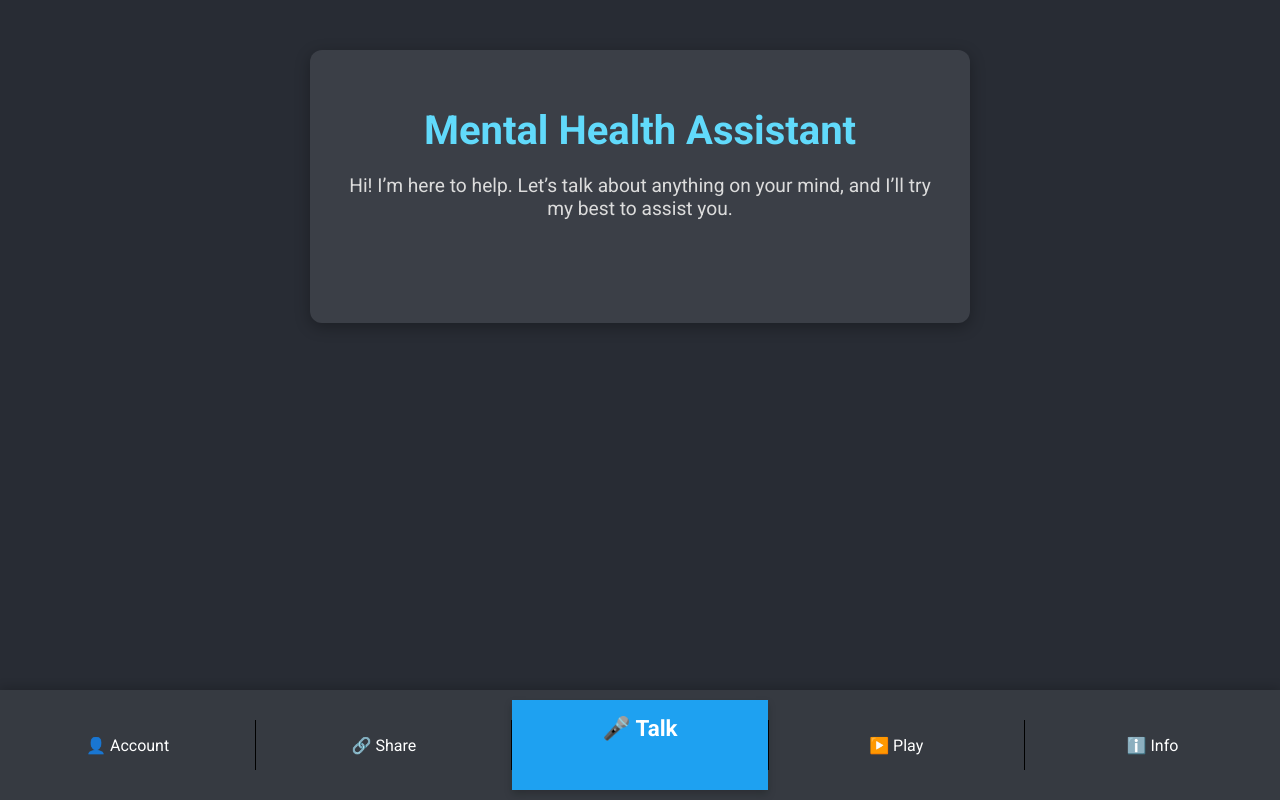
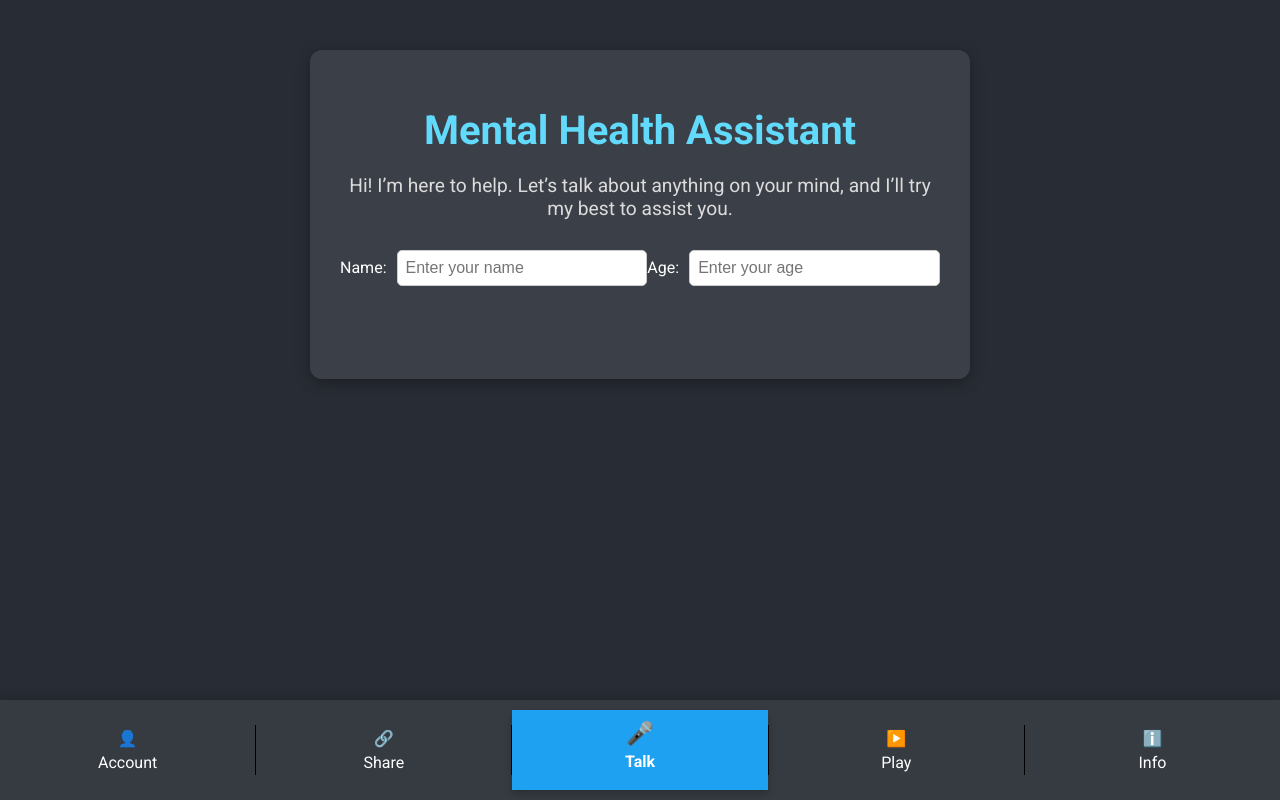
Before and after one commit to EsanRAHIMI/MentalHealthAssistant, a Flask app: page / in a window 1280 px wide. Run offline with Flask 3, Linux system fonts and the light colour scheme.

Commit message:
Initial commit - Mental Health Assistant project

```diff
--- a/app.py
+++ b/app.py
@@ -19,11 +19,13 @@
 def analyze():
     """آنالیز ورودی کاربر و ارائه پاسخ مناسب"""
     user_input = request.json.get("text")
+    user_name = request.json.get("name", "User")
+    user_age = request.json.get("age", "unknown")
     if not user_input:
         return jsonify({"error": "No input provided"}), 400
 
     # بررسی شرایط بحرانی (مانند افکار خودکشی یا آسیب)
-    critical_conditions = ["suicide", "kill myself", "self-harm", "hurt myself", "end my life", "harm"]
+    critical_conditions = ["suicide", "kill myself", "self-harm", "hurt myself", "end my life"]
     if any(condition in user_input.lower() for condition in critical_conditions):
         # ثبت زمان و نوع پیام اضطراری
         timestamp = datetime.now().strftime("%Y-%m-%d %H:%M:%S")
@@ -31,7 +33,7 @@
         # اینجا می‌توانید منطق ارسال پیام اضطراری واقعی را اضافه کنید
         print(emergency_message)
         return jsonify({
-            "response": "I'm really sorry that you're feeling this way. Please remember that you are not alone, and there are people who can help you. I strongly encourage you to reach out to a trusted person or contact a local mental health professional or helpline. You can also call emergency services (998) or the police (999) for immediate assistance.",
+            "response": f"{user_name}, I'm really sorry that you're feeling this way. Please remember that you are not alone, and there are people who can help you. I strongly encourage you to reach out to a trusted person or contact a local mental health professional or helpline. You can also call emergency services (998) or the police (999) for immediate assistance.",
             "critical": True
         })
 
@@ -40,8 +42,8 @@
         response = openai.ChatCompletion.create(
             model="gpt-3.5-turbo",
             messages=[
-                {"role": "system", "content": "You are a highly empathetic and evidence-based mental health assistant. Your role is to understand the user's emotions deeply, validate their feelings, and provide actionable, practical, and specific solutions to help them feel better. Offer step-by-step guidance, coping techniques, and suggestions for lifestyle changes that can improve their mental health. Be as clear and supportive as possible, giving the user tangible actions they can take right now."},
-                {"role": "user", "content": user_input}
+                {"role": "system", "content": "You are a highly empathetic and evidence-based mental health assistant. Your role is to understand the user's emotions deeply, validate their feelings, and provide actionable, practical, and specific solutions to help them feel better. Consider the user's name and age to personalize the response. Offer step-by-step guidance, coping techniques, and suggestions for lifestyle changes that can improve their mental health. Be as clear and supportive as possible, giving the user tangible actions they can take right now."},
+                {"role": "user", "content": f"Name: {user_name}, Age: {user_age}. {user_input}"}
             ]
         )
         assistant_response = response['choices'][0]['message']['content'].strip()
--- a/static/style.css
+++ b/static/style.css
@@ -26,6 +26,26 @@
     font-size: 1.2rem;
     color: #dcdcdc;
     margin-bottom: 30px;
+}
+
+.user-info {
+    display: flex;
+    justify-content: space-between;
+    align-items: center;
+    margin-bottom: 20px;
+    color: #ffffff;
+}
+
+.user-info label {
+    margin-right: 10px;
+}
+
+.user-info input {
+    width: 40%;
+    padding: 8px;
+    border: 1px solid #ccc;
+    border-radius: 5px;
+    font-size: 1rem;
 }
 
 .response-container {
@@ -139,10 +159,18 @@
 .nav-button {
     flex: 1;
     text-align: center;
-    padding: 15px 0;
+    padding: 10px 0;
     cursor: pointer;
     transition: background-color 0.3s, transform 0.2s;
     color: #ffffff;
+    display: flex;
+    flex-direction: column;
+    align-items: center;
+}
+
+.button-label {
+    margin-top: 5px;
+    font-size: 1rem;
 }
 
 .nav-button:hover {
--- a/templates/index.html
+++ b/templates/index.html
@@ -13,6 +13,12 @@
     <div class="container">
         <h1>Mental Health Assistant</h1>
         <p class="description">Hi! I’m here to help. Let’s talk about anything on your mind, and I’ll try my best to assist you.</p>
+        <div class="user-info">
+            <label for="userName">Name:</label>
+            <input type="text" id="userName" placeholder="Enter your name">
+            <label for="userAge">Age:</label>
+            <input type="number" id="userAge" placeholder="Enter your age">
+        </div>
         <div id="overlay" class="overlay" style="display: none;">
             <div class="overlay-content">
                 <div class="loader"></div>
@@ -33,23 +39,28 @@
 
     <div class="bottom-nav">
         <div class="nav-button" onclick="showAccount()">
-            <span>👤 Account</span>
+            <span>👤</span>
+            <span class="button-label">Account</span>
         </div>
         <div class="nav-divider"></div>
         <div class="nav-button" onclick="shareResponse()">
-            <span>🔗 Share</span>
+            <span>🔗</span>
+            <span class="button-label">Share</span>
         </div>
         <div class="nav-divider"></div>
         <div id="startButton" class="nav-button main-button" onclick="startRecognition()">
-            <span>🎤 Talk</span>
+            <span>🎤</span>
+            <span class="button-label">Talk</span>
         </div>
         <div class="nav-divider"></div>
         <div id="playPauseButton" class="nav-button" onclick="toggleAudio()" disabled>
-            <span>▶️ Play</span>
+            <span>▶️</span>
+            <span class="button-label">Play</span>
         </div>
         <div class="nav-divider"></div>
         <div class="nav-button" onclick="showInfo()">
-            <span>ℹ️ Info</span>
+            <span>ℹ️</span>
+            <span class="button-label">Info</span>
         </div>
     </div>
 
@@ -72,7 +83,7 @@
             recognition.lang = "en-US";
 
             recognition.onstart = function() {
-                startButton.innerText = "🔴";
+                startButton.innerHTML = `<span>🔴</span><span class="button-label">Listening</span>`;
                 transcriptElement.innerText = "";
                 overlay.style.display = "flex";
                 overlayText.innerText = "Listening...";
@@ -93,7 +104,7 @@
             };
 
             recognition.onend = function() {
-                startButton.innerHTML = "🎤 Talk";
+                startButton.innerHTML = `<span>🎤</span><span class="button-label">Talk</span>`;
                 overlay.style.display = "none";
             };
         } else {
@@ -113,8 +124,11 @@
         async function sendToServer(userInput) {
             // Stop any ongoing speech synthesis before sending a new request
             window.speechSynthesis.cancel();
-            playPauseButton.innerText = "▶️ Play";
+            playPauseButton.innerHTML = `<span>▶️</span><span class="button-label">Play</span>`;
             playPauseButton.disabled = true;
+
+            const userName = document.getElementById("userName").value || "User";
+            const userAge = document.getElementById("userAge").value || "unknown";
 
             responseText.innerText = "Analyzing your input...";
             responseContainer.style.display = "block";
@@ -126,7 +140,7 @@
                     headers: {
                         "Content-Type": "application/json"
                     },
-                    body: JSON.stringify({ text: userInput })
+                    body: JSON.stringify({ text: userInput, name: userName, age: userAge })
                 });
 
                 const data = await response.json();
@@ -155,12 +169,12 @@
             synth.speak(utterThis);
 
             utterThis.onstart = function() {
-                playPauseButton.innerHTML = "⏸️ Pause";
+                playPauseButton.innerHTML = `<span>⏸️</span><span class="button-label">Pause</span>`;
                 playPauseButton.disabled = false;
             };
 
             utterThis.onend = function() {
-                playPauseButton.innerHTML = "▶️ Play";
+                playPauseButton.innerHTML = `<span>▶️</span><span class="button-label">Play</span>`;
                 playPauseButton.disabled = false;
             };
 
@@ -172,10 +186,10 @@
             if (synth.speaking) {
                 if (synth.paused) {
                     synth.resume();
-                    playPauseButton.innerHTML = "⏸️ Pause";
+                    playPauseButton.innerHTML = `<span>⏸️</span><span class="button-label">Pause</span>`;
                 } else {
                     synth.pause();
-                    playPauseButton.innerHTML = "▶️ Resume";
+                    playPauseButton.innerHTML = `<span>▶️</span><span class="button-label">Resume</span>`;
                 }
             } else if (!synth.speaking && responseText.innerText) {
                 speakResponse(responseText.innerText);
```
Also changed, not shown: templates/user_info.html (added, +32 -0 lines), favicon.ico (added), 1 other file.
